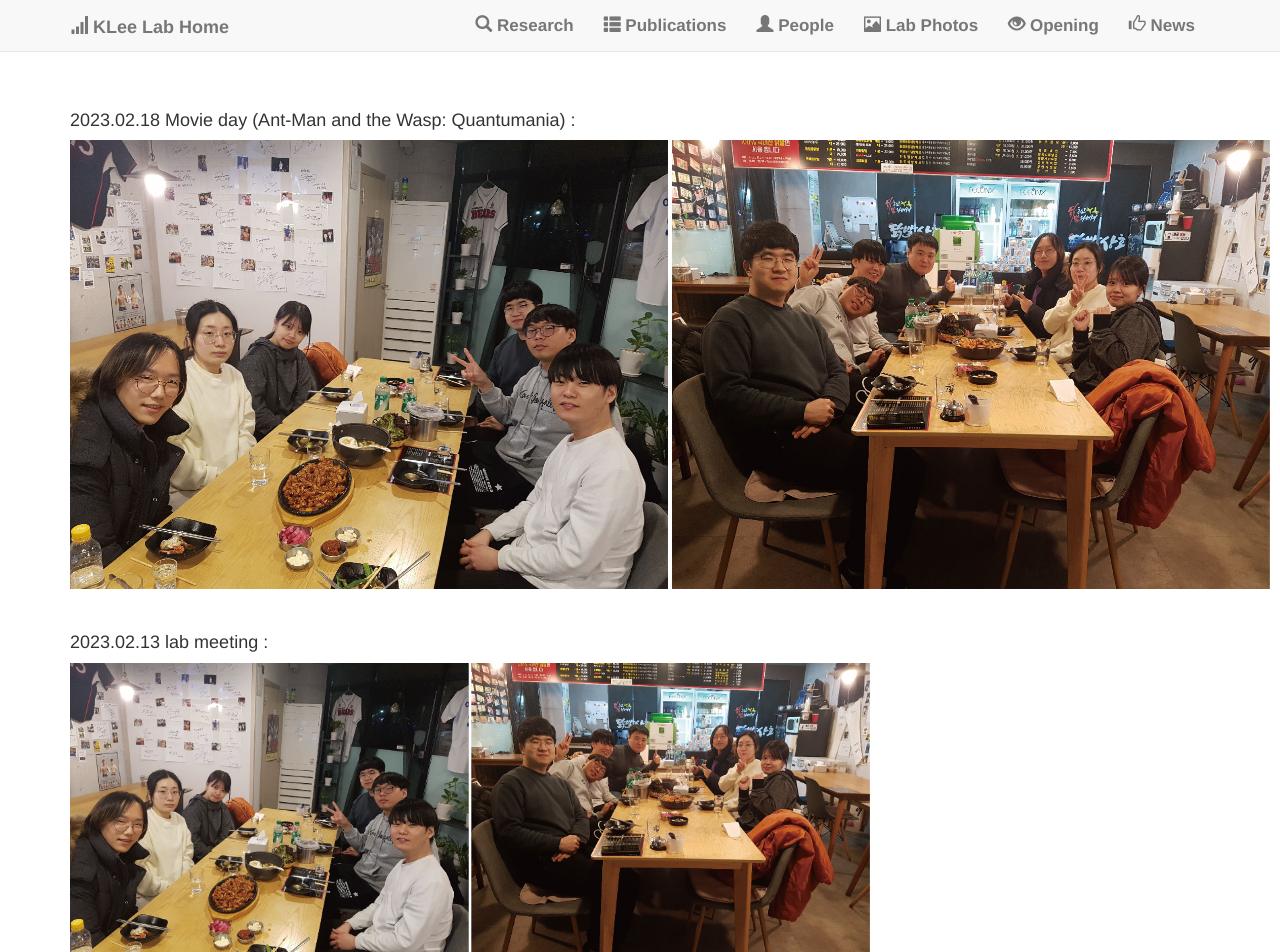
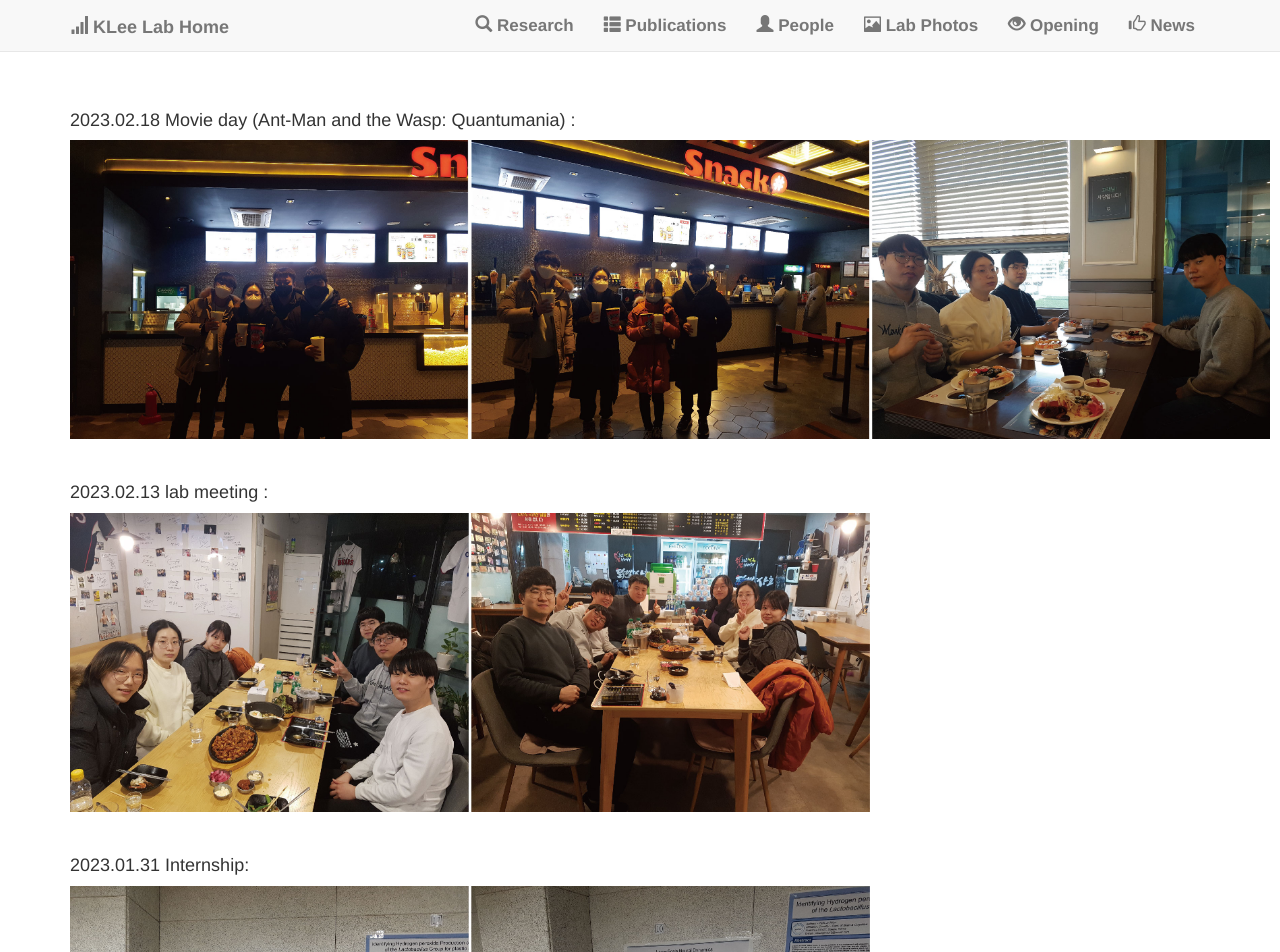
Before and after one commit to kleelab/kleelab.github.io, a Jekyll site: the page built from photos.html, in a window 1280 px wide. Shown: the top 952 px of the page. Built offline with Jekyll 4.4.1, drawn with Linux system fonts in a browser that asks for light colours; nearby versions of some CDN libraries; a style sheet for code colours, icons or effects is not loaded.

Commit message:
Update photos.html

```diff
--- a/photos.html
+++ b/photos.html
@@ -7,7 +7,7 @@
 
  <h4>2023.02.18 Movie day (Ant-Man and the Wasp: Quantumania) :</h4>
       <p>
-       <img src="/images/20230213.jpg" width="1200">
+       <img src="/images/20230218.jpg" width="1200">
        </p>
 <br>
 
```
